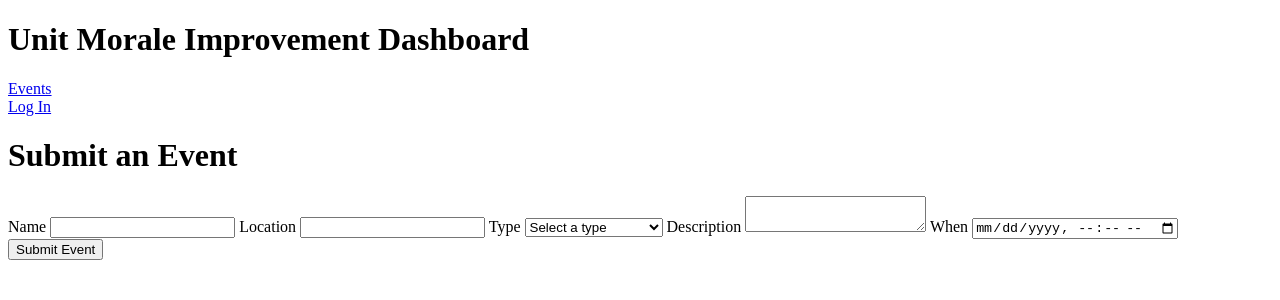
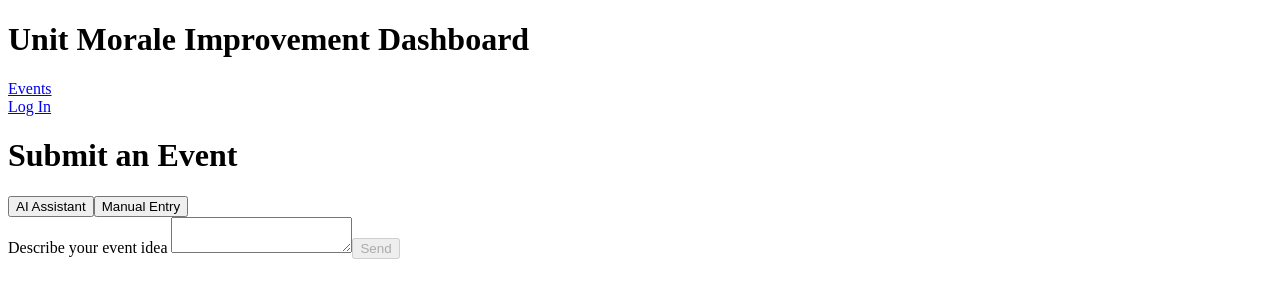
Before and after one commit to Aesiren/AI101_EventCalDemo, a Nuxt app: page /submit in a window 1280 px wide. Shown: the top 300 px of the page. Built offline with nearby package versions, Linux system fonts and the light colour scheme.

Commit message:
Preparing for final Milestone 3 manual verification

```diff
--- a/app/pages/submit.vue
+++ b/app/pages/submit.vue
@@ -1,16 +1,32 @@
 <template>
   <main>
     <h1>Submit an Event</h1>
-    <EventForm @submitted="handleSubmitted" />
+
+    <div class="submit-page__tabs" role="tablist">
+      <button type="button" data-tab="assist" :aria-pressed="mode === 'assist'" @click="mode = 'assist'">
+        AI Assistant
+      </button>
+      <button type="button" data-tab="manual" :aria-pressed="mode === 'manual'" @click="mode = 'manual'">
+        Manual Entry
+      </button>
+    </div>
+
+    <AiAssistPanel v-if="mode === 'assist'" @submitted="handleSubmitted" />
+    <EventForm v-else @submitted="handleSubmitted" />
+
     <p v-if="justSubmitted" role="status">Event submitted — thank you!</p>
   </main>
 </template>
 
 <script setup lang="ts">
-// Hosts EventForm (US-1.3, US-1.4) — manual path only for now. The AI-assisted path
-// (AiAssistPanel) gets wired in alongside this during Milestone 3.
+// Hosts both submission paths (US-1.3–US-1.9) as a tab toggle. Defaults to the AI Assistant —
+// it's the actual point of this demo — with Manual Entry one click away. AiAssistPanel and
+// EventForm both emit the same 'submitted' event with the created Event, so this page doesn't
+// need to know or care which path was used. v-if/v-else (not v-show) fully unmounts the inactive
+// panel on switch, rather than leaving stale state sitting around in a hidden component.
 import type { Event } from '../../shared/types'
 
+const mode = ref<'assist' | 'manual'>('assist')
 const justSubmitted = ref(false)
 
 function handleSubmitted(_event: Event) {
```
Also changed, not shown: 1 other file (tests, documents, lock files or other folders).
